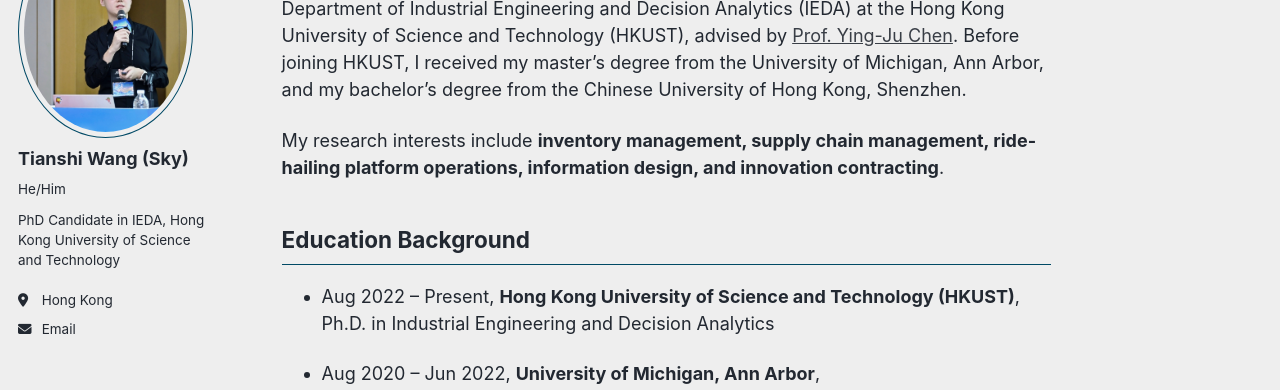
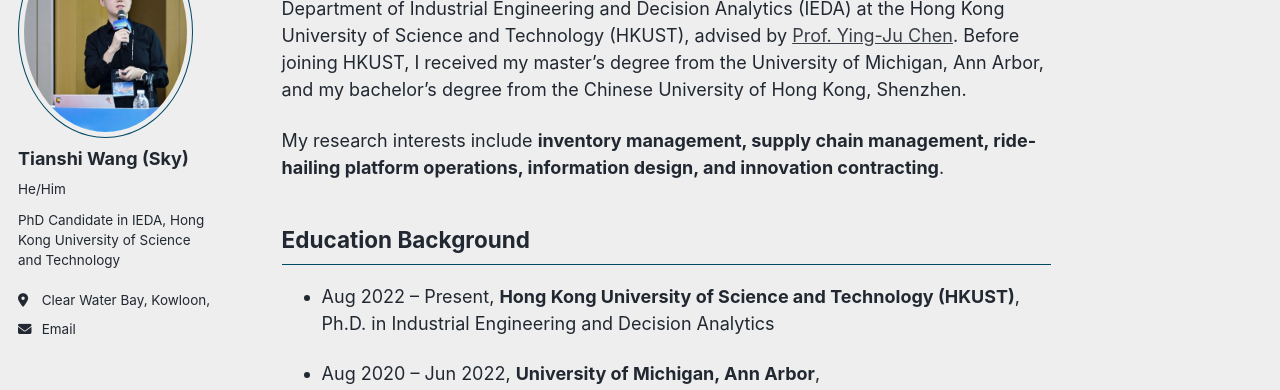
Before and after one commit to skywang1999/skywang1999.github.io, a Jekyll site: the page built from _pages/about.md, in a window 1280 px wide. Shown: the part 175-565 px from the top of the page. Built offline with Jekyll 4.4.1, drawn with Linux system fonts in a browser that asks for light colours; a script bundle is joined from its source files by our own code; library files that are not in the unit come from our copies.

Commit message:
Update _config.yml

```diff
--- a/_config.yml
+++ b/_config.yml
@@ -27,7 +27,7 @@ author:
   name             : "Tianshi Wang (Sky)"
   pronouns         : "He/Him"
   bio              : "PhD Candidate in IEDA, Hong Kong University of Science and Technology"
-  location         : "Hong Kong"
+  location         : "Clear Water Bay, Kowloon, Hong Kong"
   # employer         : "HKUST"
   uri              : # URL
   email            : "twangcf@connect.ust.hk"
```
